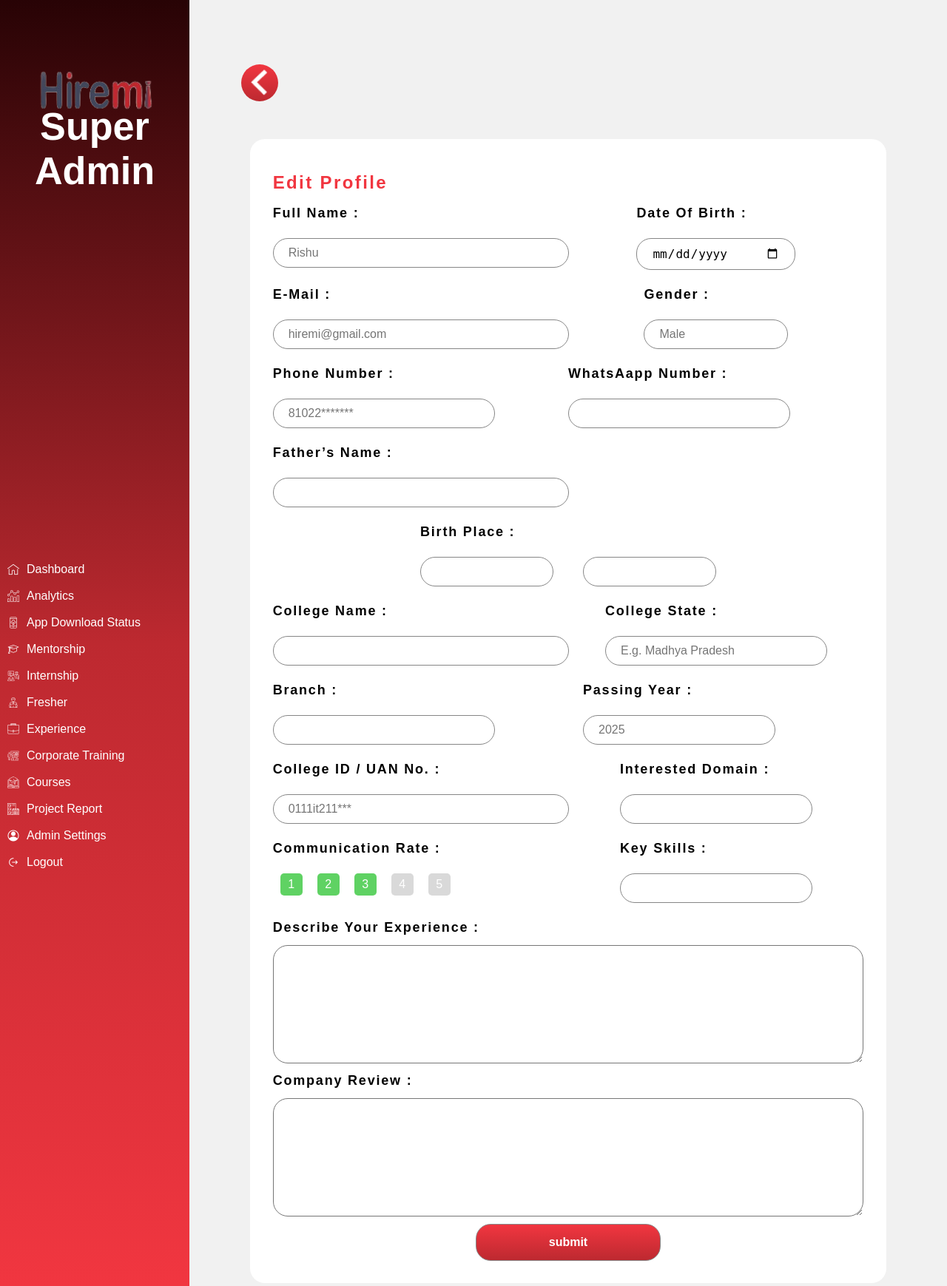
After one commit to abhinav7765/Hiremi-from-CRTD-technologies, a Django app: template app1/templates/edit-profile.html in a window 1280 px wide. The commit adds this page. Shown: the whole page at 74% size. Run offline with Django 5.2, Linux system fonts and the light colour scheme; the template is opened without the code that fills it, so the values that code supplies are empty.

Commit message:
added profile edit page

```diff
--- a/app1/static/profile.css
+++ b/app1/static/profile.css
@@ -42,6 +42,14 @@
     color: #F13640;
    margin-top: 20px;
     font-weight: 700;
+font-size: 24px;
+font-weight: 700;
+line-height: 36px;
+letter-spacing: 0.1em;
+text-align: left;
+width: 100%;
+height: fit-content;
+
 }
 .user-info{
   padding-bottom: 30px;
@@ -177,3 +185,61 @@
   margin-left: 20px;
   border: none;
 }
+
+ .edit-hero{
+  background-color: #fff;
+  display: flex;
+  flex-direction: column;
+  margin: 5% 8%;
+  border-radius: 20px;
+  padding: 2% 3%;
+  justify-content: center;
+  align-content: space-between;
+  width: 84%;
+}
+.edit-hero label{
+font-size: 18px;
+font-weight: 600;
+line-height: 27px;
+letter-spacing: 0.1em;
+text-align: left;
+word-wrap: nowrap;
+white-space: nowrap ;
+margin: 10px 0px;
+}
+.edit-hero input{
+  border: 1px solid #868686;
+  border-radius: 20px;
+  font-size: 16px;
+  padding: 10px 20px;
+  margin:10px 0px;
+}
+.edit-hero textarea{
+  height: 160px;
+   border-radius: 20px;
+   padding: 10px;
+   font-size: 16px;
+}
+.input-container{
+  display: flex;
+  flex-direction: column;
+}
+.row2{
+  width: 100%;
+  display: flex;
+  flex-direction: row;
+  flex-wrap: wrap;
+}
+.right{
+ margin: auto;
+}
+.btn3{
+  color: #fff;
+  font-weight: 800;
+ height: 50px;
+ width: 250px;
+border-radius: 20px;
+  font-size: 24px;
+  background: linear-gradient(180deg, #BD232B 0%, #F13640 0.01%, #BD2930 100%);
+  align-self: center;
+}
--- /dev/null
+++ b/app1/templates/edit-profile.html
@@ -0,0 +1,131 @@
+<!DOCTYPE html>
+<html lang="en">
+
+<head>
+  <meta charset="UTF-8">
+  <meta name="viewport" content="width=device-width, initial-scale=1.0">
+  <title>Hiremi</title>
+  <link rel="stylesheet" href="../static/dashboard.css">
+  <link rel="stylesheet" href="../static/profile.css">
+</head>
+
+<body>
+  <div class="menu-hero">
+    <div class="logo">
+      <img src="../static/images/icon.png" alt="">
+      <h3>Super Admin</h3>
+    </div>
+    <div class="menu">
+     <a href="#"> <div class="option" ><img src="../static/images/home.png" alt="">Dashboard</div></a>
+     <a href="#"> <div class="option"><img src="../static/images/analytics.png" alt="">Analytics</div></a>
+     <a href="#"> <div class="option"><img src="../static/images/downloadPhone.png" alt="">App Download Status</div></a>
+     <a href="#"> <div class="option"><img src="../static/images/hat.png" alt="">Mentorship</div></a>
+     <a href="#"> <div class="option"><img src="../static/images/internTraining.png" alt="">Internship</div></a>
+     <a href="#"> <div class="option"><img src="../static/images/office-worker.png" alt="">Fresher</div></a>
+     <a href="#"> <div class="option"><img src="../static/images/suitecase.png" alt="">Experience</div></a>
+     <a href="#"> <div class="option"><img src="../static/images/training.png" alt="">Corporate Training</div></a>
+     <a href="#"> <div class="option"><img src="../static/images/online-learning.png" alt="">Courses</div></a>
+     <a href="#"> <div class="option"><img src="../static/images/tasks.png" alt="">Project Report</div></a>
+     <a href="#"> <div class="option"><img src="../static/images/account.png" alt="">Admin Settings</div></a>
+     <a href="../templates/login.html"> <div class="option"><img src="../static/images/logout.png" alt="">Logout</div></a>
+    </div>
+  </div>
+  <div class="dashboard" style="padding-top: 5vh;">
+   <a href="#"><div class="backButton"><img src="../static/images/arrowleft.png" alt=""></div></a>
+    <div class="edit-hero">
+        <h1>Edit Profile</h1>
+        <div class="row2">
+          <div class="input-container" style="width: 400px;">
+            <label for="name">Full Name :</label>
+            <input type="text" id="name" name="name" placeholder="Rishu">
+          </div>
+          <div class="input-container right" style="width: 215px;">
+            <label for="dob">Date Of Birth :</label>
+            <input type="date" id="dob" name="dob" placeholder="03-Aug-2003">
+          </div>
+        </div>
+        <div class="row2">
+          <div class="input-container" style="width: 400px;">
+            <label for="email">E-Mail :</label>
+            <input type="text" id="email" name="email" placeholder="hiremi@gmail.com">
+          </div>
+          <div class="input-container right" style="width: 195px;">
+            <label for="gender">Gender :</label>
+            <input type="text" id="gender" name="gender" placeholder="Male">
+          </div>
+        </div>
+        <div class="row2">
+          <div class="input-container" style="width: 300px;">
+            <label for="number">Phone Number :</label>
+            <input type="tel" id="number" name="number" placeholder="81022*******">
+          </div>
+          <div class="input-container right" style="width: 300px;">
+            <label for="wnumber">WhatsAapp Number :</label>
+            <input type="tel" id="wnumber" name="wnumber" placeholder="">
+          </div>
+        </div>
+        <div class="row2">
+          <div class="input-container" style="width: 400px;">
+            <label for="fname">Father’s Name :</label>
+            <input type="text" id="fname" name="fname" placeholder="">
+          </div>
+          <div class="input-container right" style="width: 400px;">
+            <label for="birth-place">Birth Place :</label><div  style="display:flex; flex-direction: row;">
+            <input type="text" id="birth-place" name="birth-place" placeholder="" style="width: 45%; margin-right: 10%;">
+            <input type="text" id="birth-place2" name="birth-place" placeholder="" style="width: 45%;"></div>
+          </div>
+        </div>
+        <div class="row2">
+          <div class="input-container" style="width: 400px;">
+            <label for="colg-name">College Name :</label>
+            <input type="text" id="colg-name" name="colg-name" placeholder="">
+          </div>
+          <div class="input-container right" style="width: 300px;">
+            <label for="colg-state">College State :</label>
+            <input type="text" id="colg-state" name="colg-state" placeholder="E.g. Madhya Pradesh">
+                  </div>
+        </div>
+        <div class="row2">
+          <div class="input-container" style="width: 300px;">
+            <label for="branch">Branch :</label>
+            <input type="text" id="branch" name="branch" placeholder="">
+          </div>
+          <div class="input-container right" style="width: 260px;">
+            <label for="pass-year">Passing Year :</label>
+            <input type="text" id="pass-year" name="pass-year" placeholder="2025">
+          </div>
+        </div>
+        <div class="row2">
+          <div class="input-container" style="width: 400px;">
+            <label for="colg-id">College ID / UAN No.  :</label>
+            <input type="text" id="colg-id" name="colg-id" placeholder="0111it211***">
+          </div>
+          <div class="input-container right" style="width: 260px;">
+            <label for="int-domain">Interested Domain :</label>
+            <input type="text" id="int-domain" name="int-domain" placeholder="">
+          </div>
+        </div>
+        <div class="row2">
+          <div class="input-container" style="width: 400px;">
+            <label for="com-rate">Communication Rate :</label>
+            <p class="rating" ><span class="rectangle active">1</span><span class="rectangle active">2</span><span class="rectangle active">3</span><span class="rectangle">4</span><span class="rectangle">5</span></p>
+          </div>
+          <div class="input-container right" style="width: 260px;">
+            <label for="key-skills">Key Skills :</label>
+            <input type="text" id="key-skills" name="key-skills" placeholder="">
+          </div>
+        </div>
+        <div class="input-container">
+          <label for="des-exp"> Describe Your Experience :</label>
+            <textarea id="des-exp" name="des-exp" placeholder=""></textarea>
+        </div>
+        <div class="input-container">
+          <label for="comp-rev">Company Review :</label>
+            <textarea id="comp-rev" name="comp-rev"  placeholder="" ></textarea>
+        </div>
+        <input type="button" class="btn3"  value="submit">
+
+    </div>
+</div>
+</body>
+</html>
```
Also changed, not shown: app1/templates/Total-Pending.html (renamed from app1/templates/Pending.html), app1/templates/account-info.html (added).
